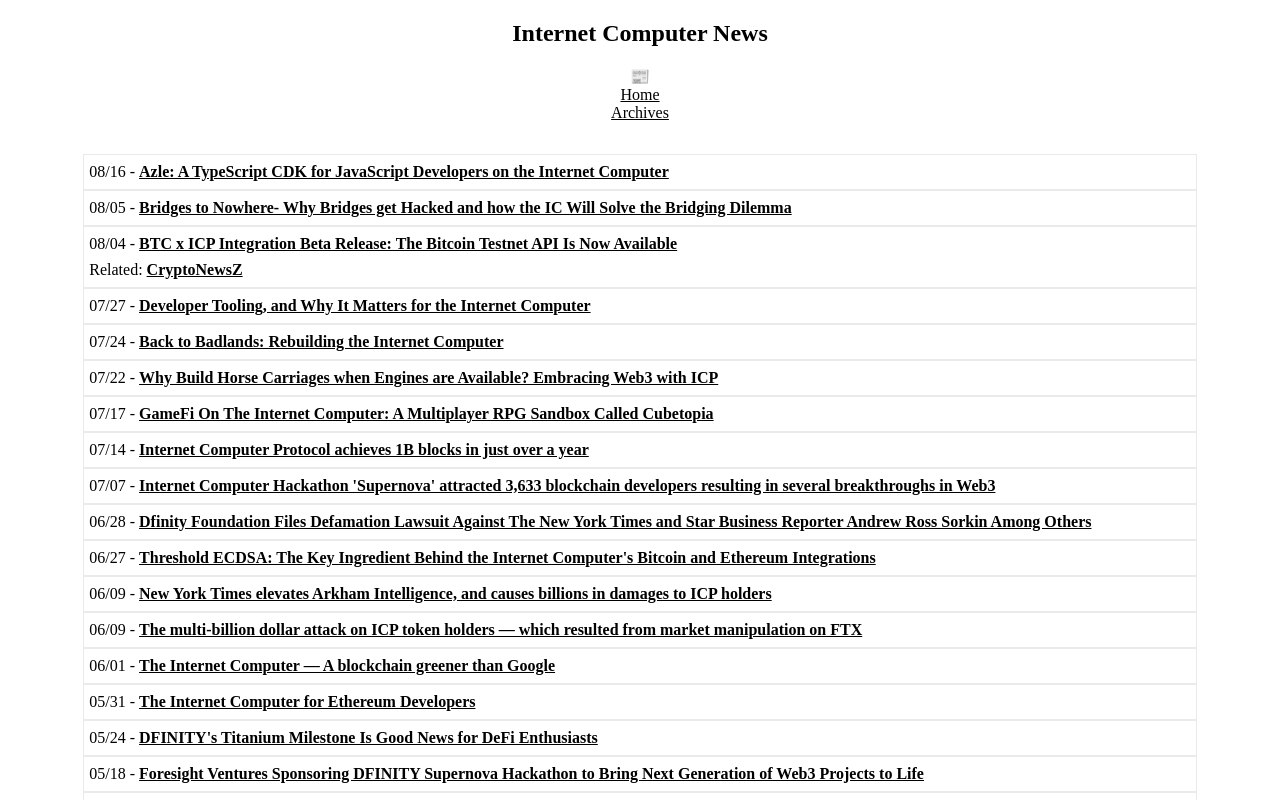
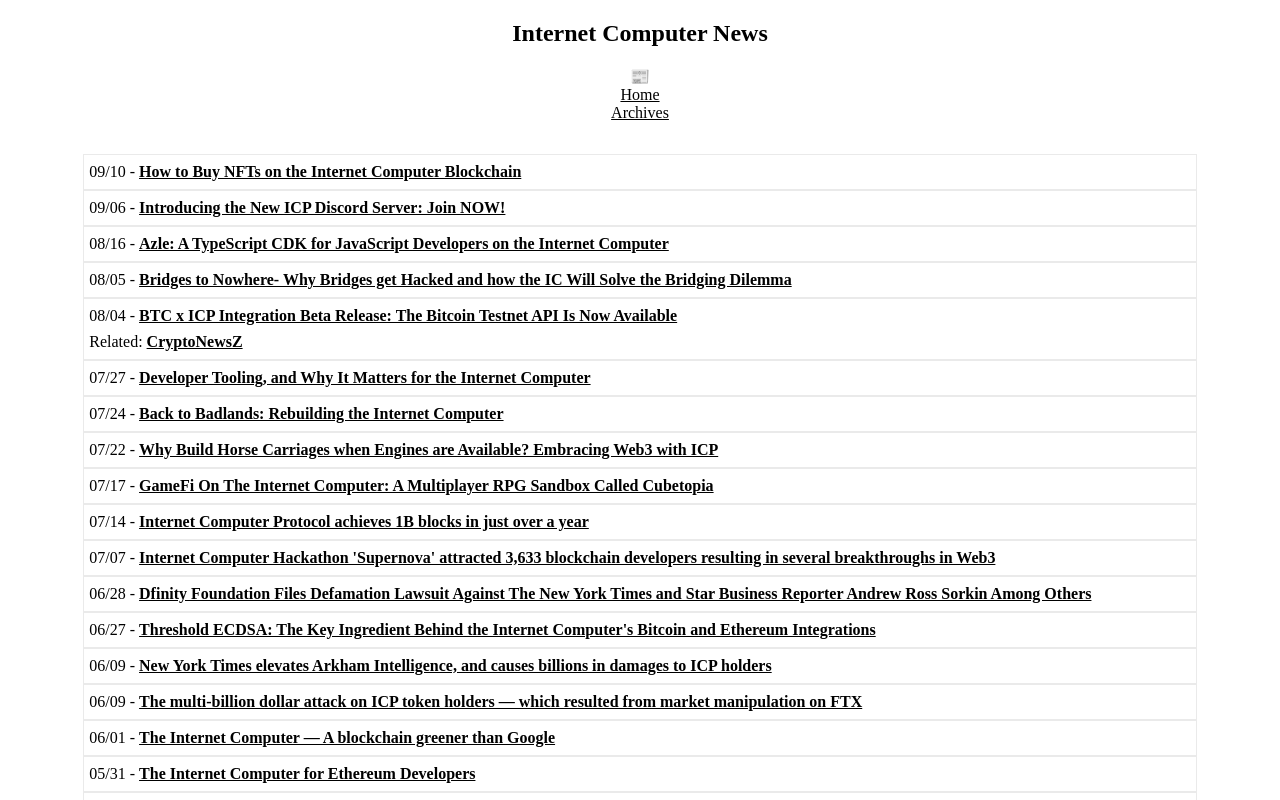
Before and after one commit to rjlucasm/ictoday, a Next.js app: page /news/2022 in a window 1280 px wide. Shown: the top 800 px of the page. Built offline with nearby package versions, Linux system fonts and the light colour scheme.

Commit message:
News 09/10

```diff
--- a/pages/news/2022.js
+++ b/pages/news/2022.js
@@ -19,6 +19,12 @@ export default function News22() {
             <Link href="/archive"><a style={{ color: 'inherit' }}>Archives</a></Link>
 
             <div className="pagesgrid">
+            <div className="pagescard">09/10 -&nbsp;
+                <a href="https://www.blog.infinityswap.one/how-to-buy-nfts-on-the-internet-computer-blockchain/" target="_blank" rel="noopener noreferrer">How to Buy NFTs on the Internet Computer Blockchain</a>
+            </div>
+            <div className="pagescard">09/06 -&nbsp;
+                <a href="https://medium.com/dfinity/introducing-the-internet-computers-new-icp-official-discord-server-join-now-24f3a8b39f8d" target="_blank" rel="noopener noreferrer">Introducing the New ICP Discord Server: Join NOW!</a>
+            </div>
             <div className="pagescard">08/16 -&nbsp;
                 <a href="https://medium.com/dfinity/azle-a-typescript-cdk-for-javascript-developers-on-the-internet-computer-444b86cd2da1" target="_blank" rel="noopener noreferrer">Azle: A TypeScript CDK for JavaScript Developers on the Internet Computer</a>
             </div>
```
